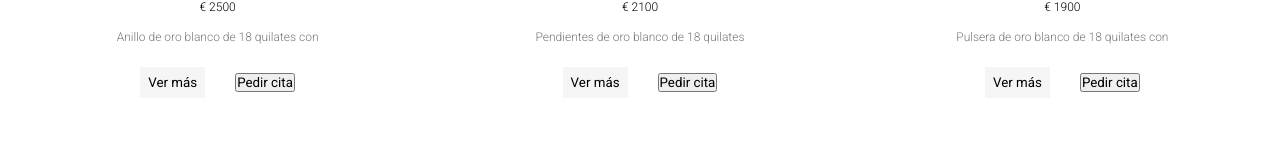
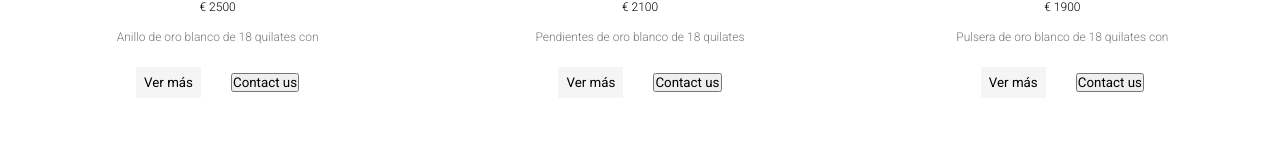
Before and after one commit to Xyrus9/AungStarWeb, a React (Create React App) app: page / in a window 1280 px wide. Shown: the part 654-800 px from the top of the page. Built offline with nearby package versions, Linux system fonts and the light colour scheme.

Commit message:
Update Jewelry.js

```diff
--- a/src/Jewelry.js
+++ b/src/Jewelry.js
@@ -19,7 +19,7 @@ const showTextClick = (element) => {
             <h4> € { price }</h4>
             <p> { showMore ? description : description.substring(0, 40)} </p>
             <button className="seeMore" onClick={ ()=> showTextClick(element)}>{ showMore ? "Ver menos" : "Ver más"}</button>
-            <button className="" onClick={ ()=> <ContactUs/>}>Pedir cita</button>
+            <button className="" onClick={ ()=> <ContactUs/>}>Contact us</button>
         </div>)
     }
     ))}
```
